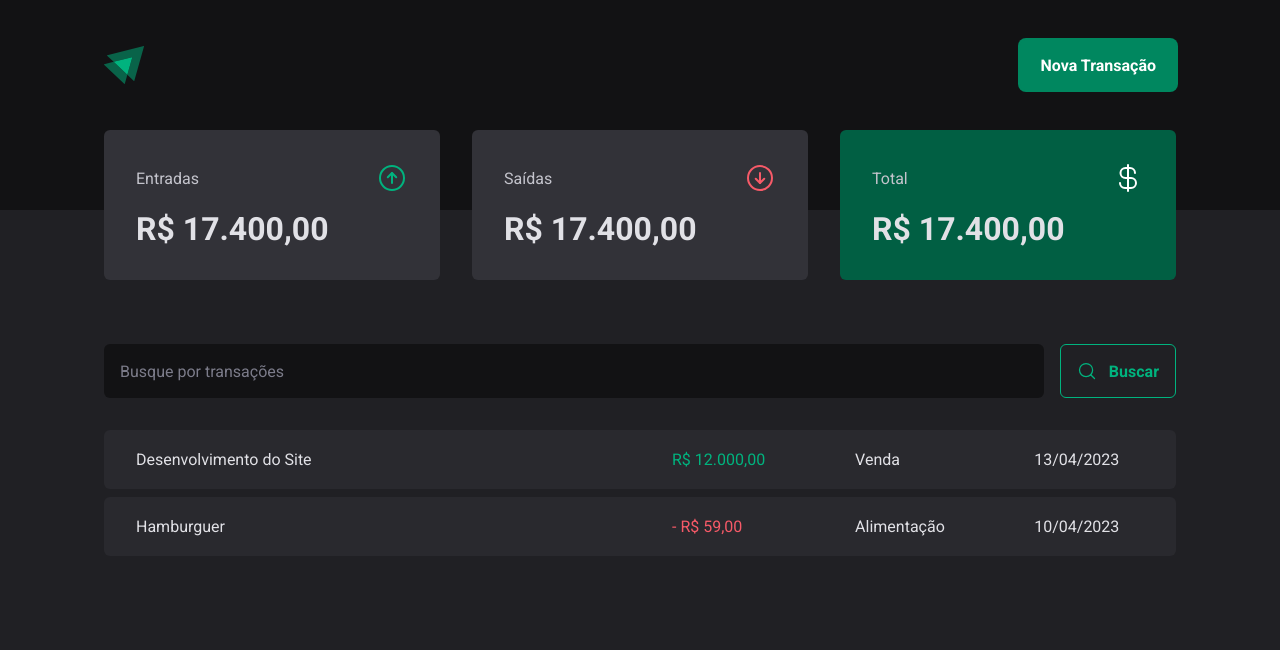
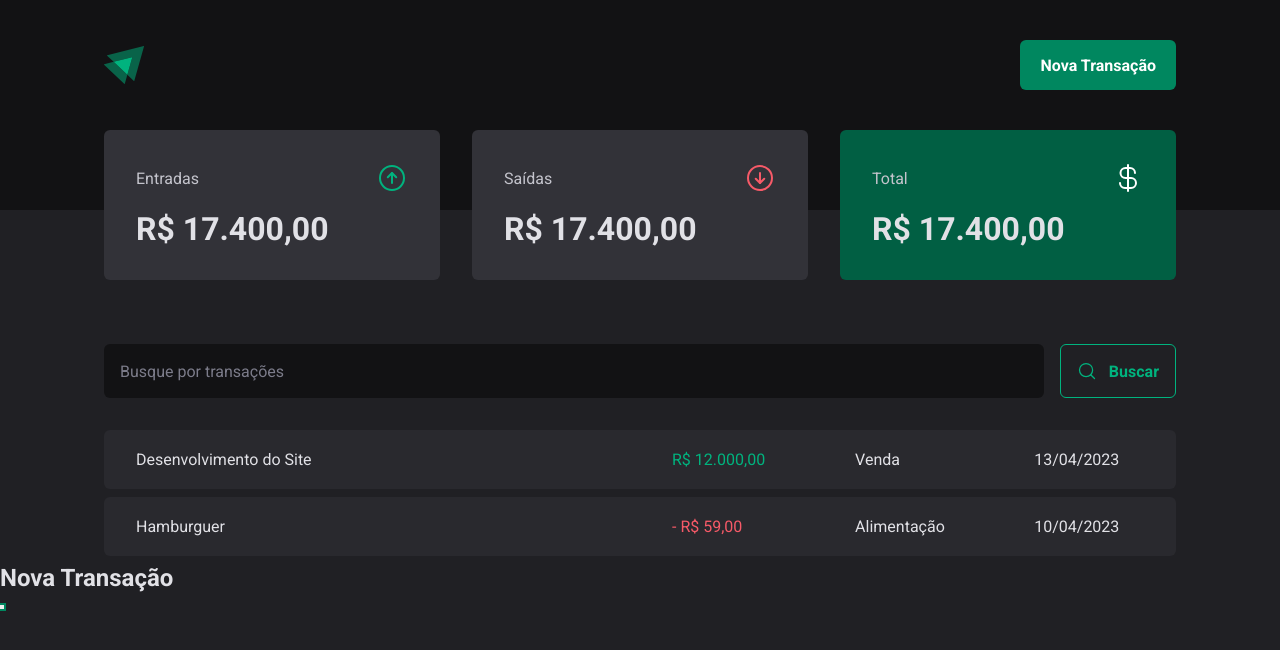
Before and after one commit to LuanVendt/03-dt-money, a React (Vite) app: page / in a window 1280 px wide. Both pictures are taken after a click on the button "Nova Transação". Shown: the top 650 px of the page. Built offline with nearby package versions, Linux system fonts and the light colour scheme.

Commit message:
Modal de nova transação

```diff
--- a/package.json
+++ b/package.json
@@ -10,6 +10,7 @@
     "preview": "vite preview"
   },
   "dependencies": {
+    "@radix-ui/react-dialog": "^1.0.5",
     "phosphor-react": "^1.4.1",
     "react": "^18.2.0",
     "react-dom": "^18.2.0",
--- a/src/components/Header/index.tsx
+++ b/src/components/Header/index.tsx
@@ -1,3 +1,4 @@
+import * as Dialog from '@radix-ui/react-dialog';
 import { HeaderContainer, HeaderContent, NewTransactionButton } from "./styles";
 
 import logoImg from '../../assets/logo.svg';
@@ -8,8 +9,22 @@
             <HeaderContent>
                 <img src={logoImg} alt="" />
 
-                <NewTransactionButton>Nova Transação</NewTransactionButton>
+                <Dialog.Root>
+                    <Dialog.Trigger asChild>
+                        <NewTransactionButton>Nova Transação</NewTransactionButton>
+                    </Dialog.Trigger>
+
+                    <Dialog.Portal>
+                        <Dialog.Overlay />
+
+                        <Dialog.Content>
+                            <Dialog.Title>Nova Transação</Dialog.Title>
+
+                            <Dialog.Close />
+                        </Dialog.Content>
+                    </Dialog.Portal>
+                </Dialog.Root>
             </HeaderContent>
         </HeaderContainer>
-        )
+    )
 }
--- a/src/components/Header/styles.ts
+++ b/src/components/Header/styles.ts
@@ -1,4 +1,5 @@
 import styled from "styled-components";
+import * as Dialog from '@radix-ui/react-dialog'
 
 export const HeaderContainer = styled.header`
     background: ${props => props.theme['gray-900']};
```
Also changed, not shown: 1 other file (tests, documents, lock files or other folders).
